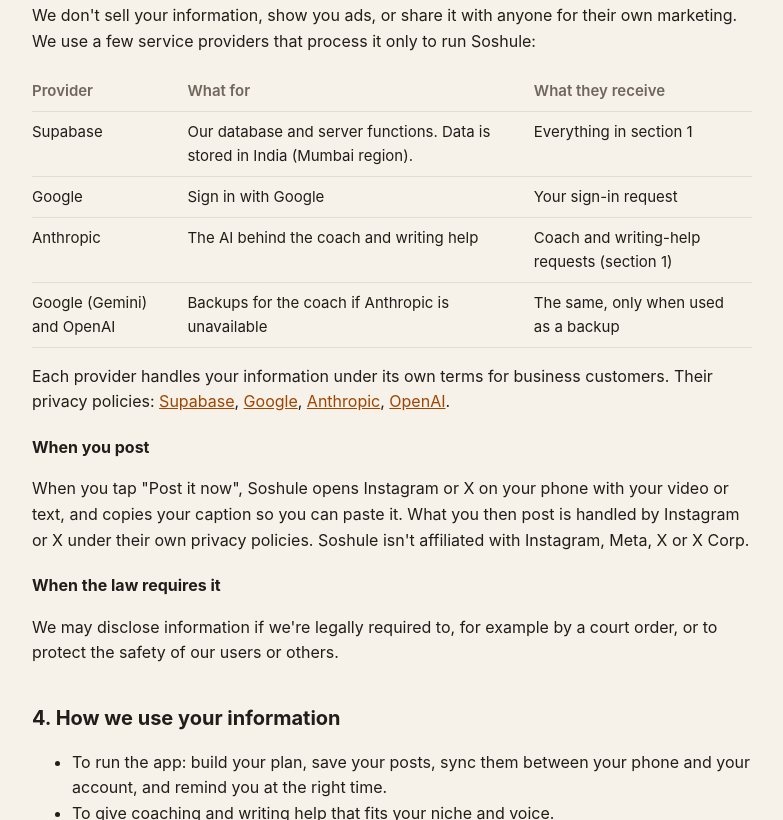
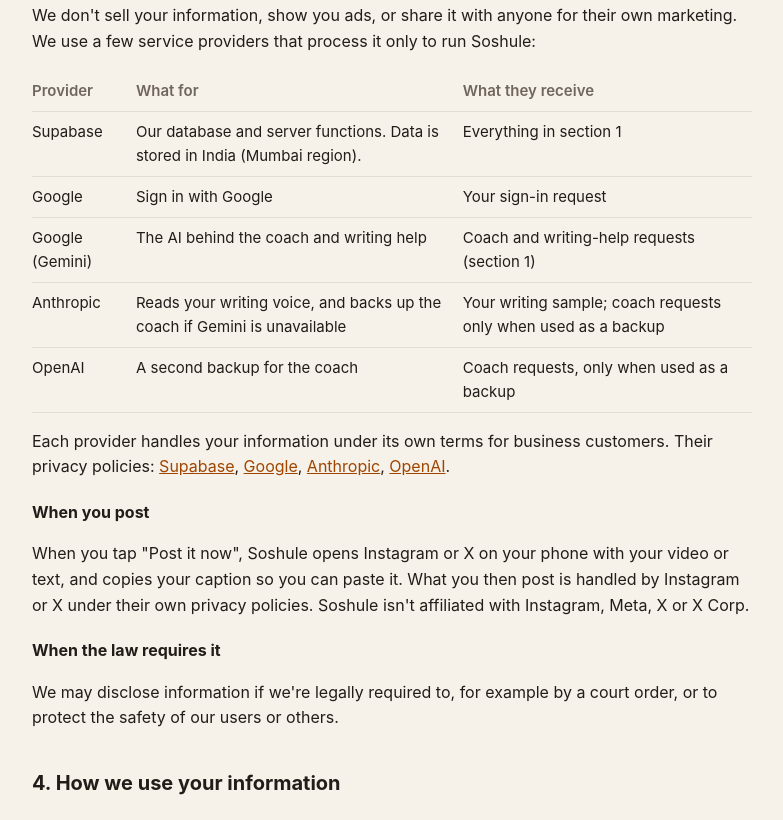
Before and after one commit to pranjulflows/soshule-legal, a plain HTML site: page privacy.html in a window 1280 px wide. Shown: the part 1688-2508 px from the top of the page, without its empty margins (248-1031 px from the left). Drawn offline with Linux system fonts and the light colour scheme.

Commit message:
Gemini answers the coach first; Anthropic reads the writing voice and backs it up
The provider table in section 2 now matches the coach's order since
24 November 2026: Google (Gemini) first, on a paid key, then Anthropic,
then OpenAI. The policy shows the update date.

```diff
--- a/privacy.html
+++ b/privacy.html
@@ -29,7 +29,7 @@
 <main>
 
 <h1>Privacy Policy</h1>
-<p class="meta">Soshule, by Pranjul Dhiman. Effective 21 November 2026.</p>
+<p class="meta">Soshule, by Pranjul Dhiman. Effective 21 November 2026, updated 24 November 2026.</p>
 
 <p>Soshule helps you plan Instagram Reels and X posts, reminds you when it's time to post, and coaches you as you grow. This policy explains what information Soshule handles, why, who else is involved, and the choices you have. We've tried to write it in plain language.</p>
 
@@ -84,8 +84,9 @@
   <tr><th>Provider</th><th>What for</th><th>What they receive</th></tr>
   <tr><td>Supabase</td><td>Our database and server functions. Data is stored in India (Mumbai region).</td><td>Everything in section 1</td></tr>
   <tr><td>Google</td><td>Sign in with Google</td><td>Your sign-in request</td></tr>
-  <tr><td>Anthropic</td><td>The AI behind the coach and writing help</td><td>Coach and writing-help requests (section 1)</td></tr>
-  <tr><td>Google (Gemini) and OpenAI</td><td>Backups for the coach if Anthropic is unavailable</td><td>The same, only when used as a backup</td></tr>
+  <tr><td>Google (Gemini)</td><td>The AI behind the coach and writing help</td><td>Coach and writing-help requests (section 1)</td></tr>
+  <tr><td>Anthropic</td><td>Reads your writing voice, and backs up the coach if Gemini is unavailable</td><td>Your writing sample; coach requests only when used as a backup</td></tr>
+  <tr><td>OpenAI</td><td>A second backup for the coach</td><td>Coach requests, only when used as a backup</td></tr>
 </table>
 <p>Each provider handles your information under its own terms for business customers. Their privacy policies: <a href="https://supabase.com/privacy">Supabase</a>, <a href="https://policies.google.com/privacy">Google</a>, <a href="https://www.anthropic.com/legal/privacy">Anthropic</a>, <a href="https://openai.com/policies/privacy-policy/">OpenAI</a>.</p>
 
```
